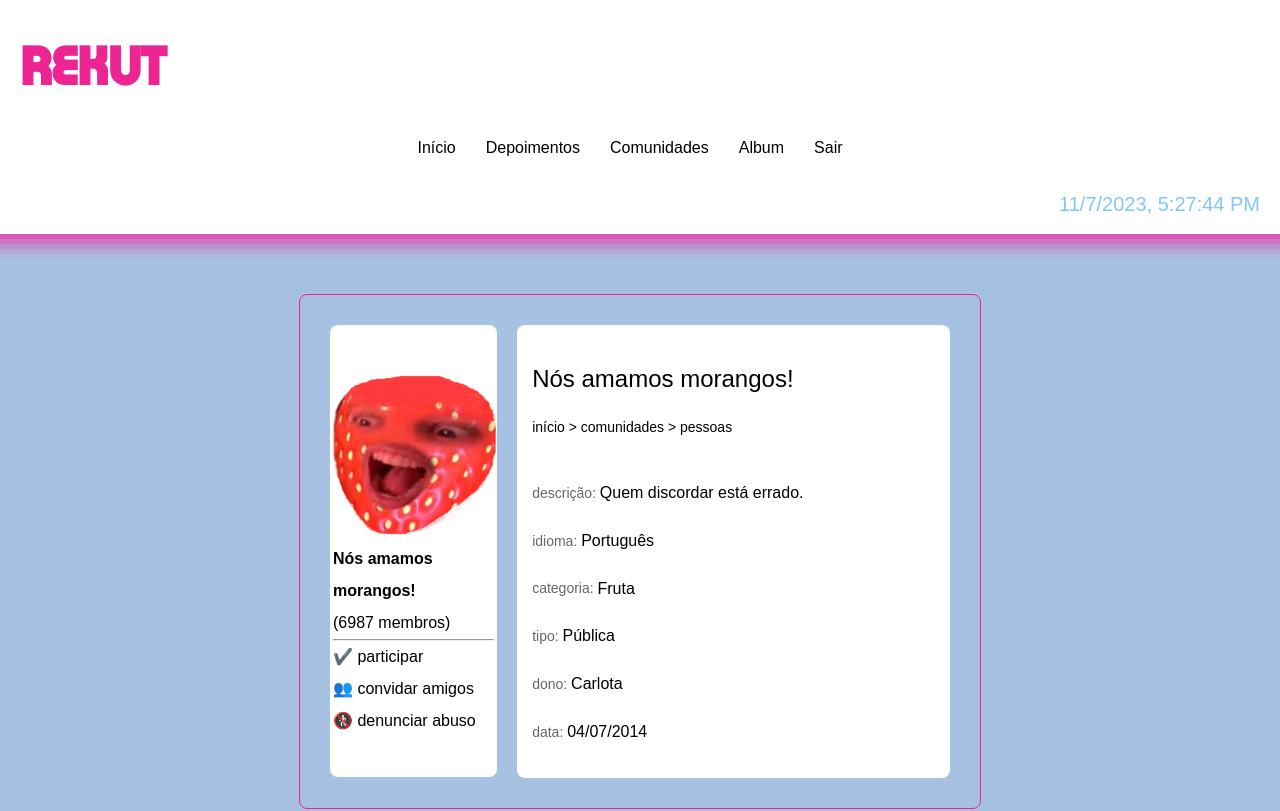
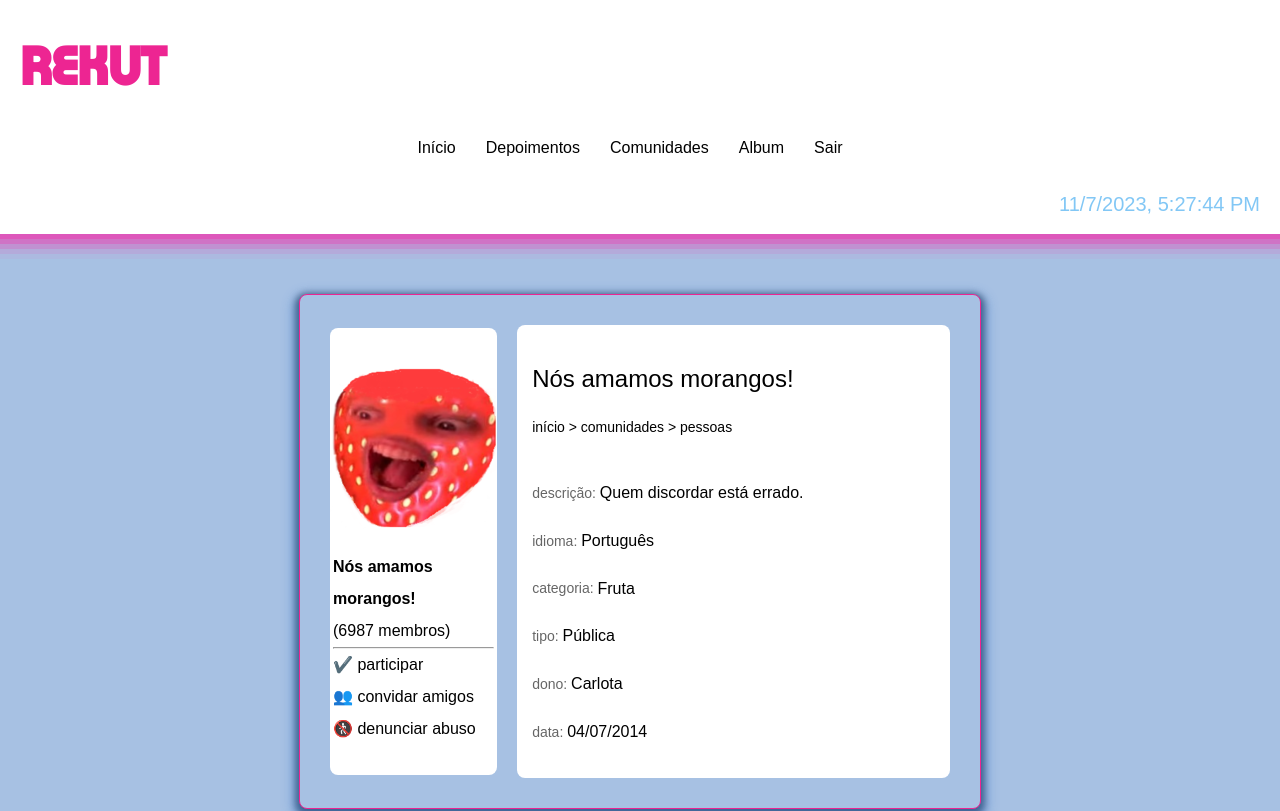
Before and after one commit to juliafclima/trabalho-react-grupo2, a React (Vite) app in the folder trabalho-react-g2/: page /comunidade in a window 1280 px wide. Shown: the top 811 px of the page. Built offline with nearby package versions, Linux system fonts and the light colour scheme.

Commit message:
Feat: Att cards comunidade shadow css.

```diff
--- a/trabalho-react-g2/src/pages/Comunidade/style.css
+++ b/trabalho-react-g2/src/pages/Comunidade/style.css
@@ -22,7 +22,7 @@
   padding: 20px;
   word-wrap: break-word;
   justify-content: center;
-
+  box-shadow: rgba(57, 124, 211, 0.486) 0px 6px 12px 6px, rgba(0, 0, 0, 0.61) 0px 3px 7px 3px;
 }
 
 .imagemComunidade
@@ -31,6 +31,7 @@
   display: flex;
   align-items: center;
   justify-content: center;
+  padding-bottom: 15px;
 }
 
 .card-imgComunidade {
@@ -52,8 +53,8 @@
   background-color: #ffffff;
   border-radius: 8px;
   padding: 15px;
-  padding-top: 40px;
-  padding-bottom: 40px;
+  padding-top: 30px;
+  padding-bottom: 30px;
   margin: 10px;
   width: 300px;
   max-width: 100%;
```
